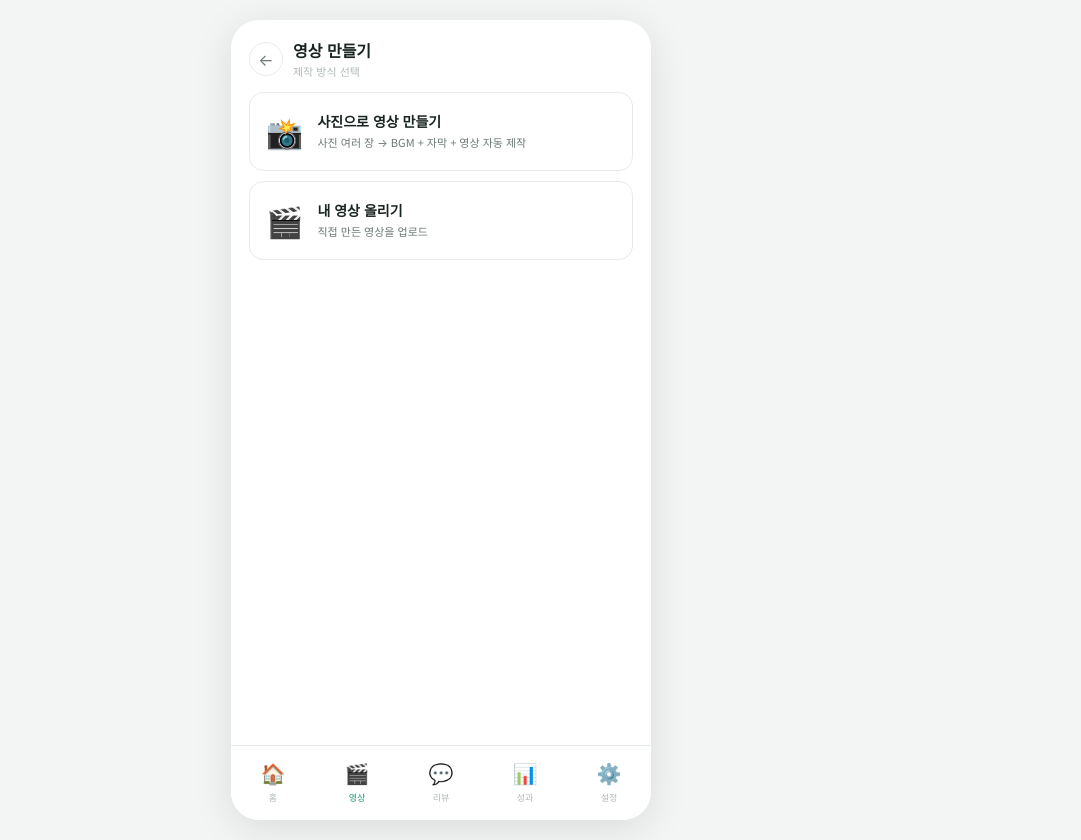
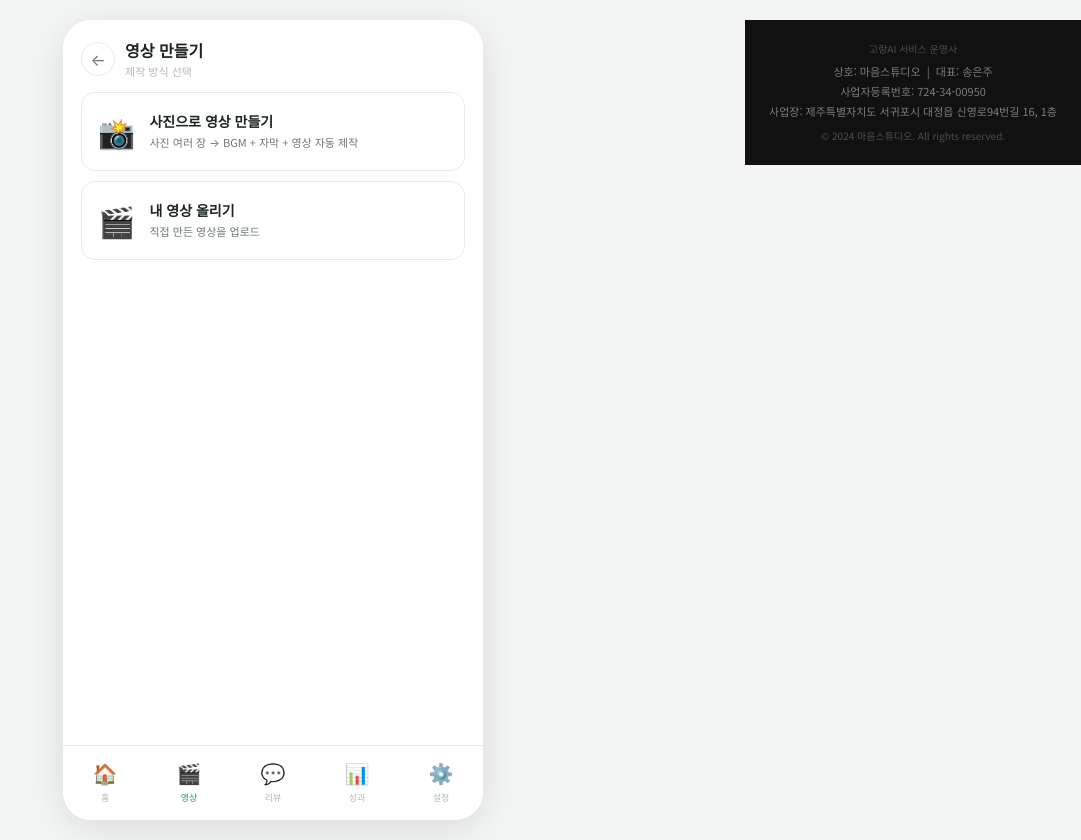
Before and after one commit to jaewoojaewoo777-rgb/gorang-ai, a Next.js app: page /video in a window 1280 px wide. Shown: the whole page, without its empty margins (199-1280 px from the left). Built offline with nearby package versions, Linux system fonts and the light colour scheme.

Commit message:
Update layout.js

```diff
--- a/app/layout.js
+++ b/app/layout.js
@@ -19,6 +19,25 @@ export default function RootLayout({ children }) {
         <div className="app-shell">
           {children}
         </div>
+        <footer style={{
+          background: '#111',
+          color: 'rgba(255,255,255,0.45)',
+          fontSize: 11,
+          lineHeight: 1.8,
+          padding: '20px 24px',
+          textAlign: 'center',
+          fontFamily: 'Noto Sans KR, sans-serif',
+        }}>
+          <div style={{ marginBottom: 4, color: 'rgba(255,255,255,0.25)', fontSize: 10 }}>
+            고랑AI 서비스 운영사
+          </div>
+          <div>상호: 마음스튜디오 &nbsp;|&nbsp; 대표: 송은주</div>
+          <div>사업자등록번호: 724-34-00950</div>
+          <div>사업장: 제주특별자치도 서귀포시 대정읍 신영로94번길 16, 1층</div>
+          <div style={{ marginTop: 6, color: 'rgba(255,255,255,0.25)', fontSize: 10 }}>
+            © 2024 마음스튜디오. All rights reserved.
+          </div>
+        </footer>
       </body>
     </html>
   )
```
